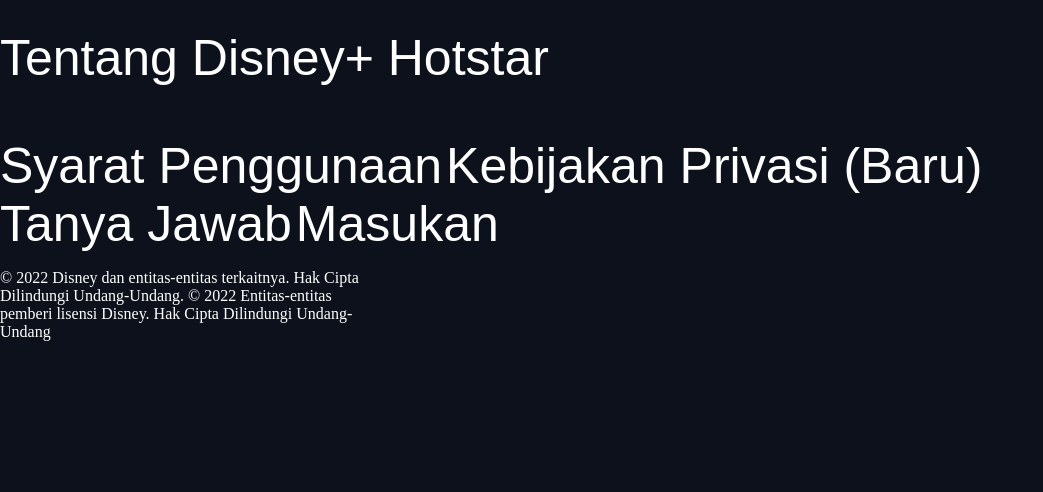
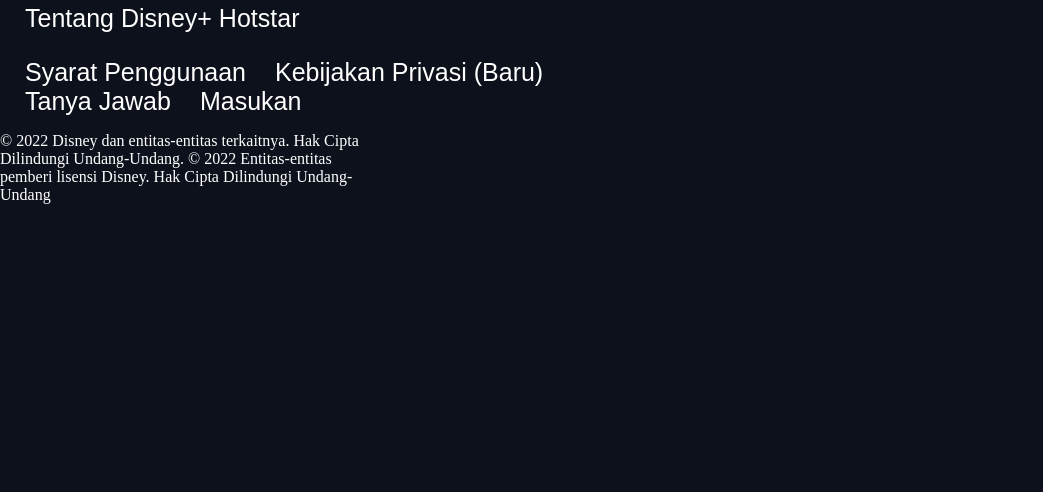
Before and after one commit to jenniferangelina-py/bella, a PHP site: page / in a window 1280 px wide. Shown: the part 171-663 px from the top of the page, without its empty margins (0-1043 px from the left). Run offline with PHP 8.4, Linux system fonts and the light colour scheme.

Commit message:
Update styles.css

```diff
--- a/styles.css
+++ b/styles.css
@@ -54,5 +54,6 @@ p {
 
 .footer {
   font-family: Arial;
-  font-size: 50px;
+  font-size: 25px;
+  margin-left: 25px;
 }
```
